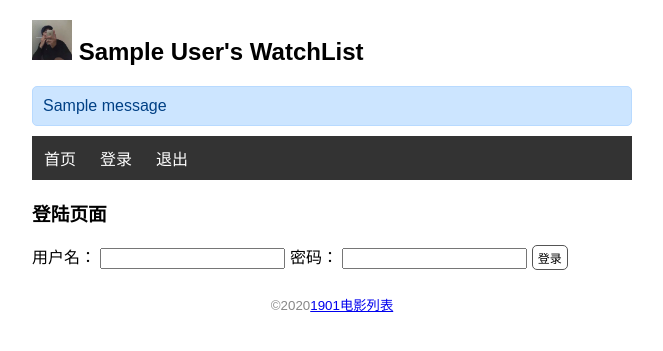
After one commit to 15234532461/flask1901c, a Flask app: page /login in a window 1280 px wide. The commit adds this page. Shown: the top 351 px of the page, without its empty margins (308-971 px from the left). Run offline with Flask 2, Linux system fonts and the light colour scheme; tables that the repository leaves empty hold one stand-in row (values such as "Sample post"); one stand-in notice (Sample message) is shown.

Commit message:
自定义用户认证完结

```diff
--- a/day1/watchlist/app.py
+++ b/day1/watchlist/app.py
@@ -2,9 +2,10 @@ import os
 import sys
 
 from flask import Flask,render_template,flash,redirect,request,url_for
+from werkzeug.security import generate_password_hash,check_password_hash
 import click
-from flask_sqlalchemy import SQLAlchemy  #导入扩展类
-
+from flask_sqlalchemy import SQLAlchemy  # 导入扩展类
+from flask_login import LoginManager,UserMixin,login_user,logout_user,login_required
 WIN = sys.platform.startswith('win')
 if WIN:
     prefix = 'sqlite:///'
@@ -14,13 +15,28 @@ else:
 app = Flask(__name__)
 # app.config['SQLALCHEMY_DATABASE_URI'] = 'sqlite:////'+os.path.join(app.root_path,'data.db')
 app.config['SQLALCHEMY_DATABASE_URI'] = 'sqlite:///'+os.path.join(app.root_path,'data.db')
-app.config['SQLALCHEMY_TRACK_MODIFICATIONS'] = False #关闭了对模型修改的监控
+app.config['SQLALCHEMY_TRACK_MODIFICATIONS'] = False # 关闭了对模型修改的监控
 app.config['SECRET_KEY'] = 'watchlist_dev'
-db = SQLAlchemy(app)  #初始化扩展,传入程序实例app
-#models
-class User(db.Model):
+db = SQLAlchemy(app)  # 初始化扩展,传入程序实例app
+login_manager = LoginManager(app) # 实例化登录拓展类
+@login_manager.user_loader
+def load_user(user_id):
+    user = User.query.get(int(user_id))
+    return user
+
+
+# models
+class User(db.Model,UserMixin):
     id = db.Column(db.Integer,primary_key=True)
     name = db.Column(db.String(20))
+    username = db.Column(db.String(20))
+    password_hash = db.Column(db.String(128))
+
+    def set_password(self,password):
+        self.password_hash = generate_password_hash(password)
+    def validate_password(self,password):
+        return check_password_hash(self.password_hash,password)
+
 class Movie(db.Model):
     id = db.Column(db.Integer,primary_key=True)
     title = db.Column(db.String(60))
@@ -40,11 +56,11 @@ def index():
         # request 在请求触发的时候才会包含数据
         title = request.form.get('title')
         year = request.form.get('year')
-        #验证数据
+        # 验证数据
         if not title or not year or len(year)>4 or len(title)>60:
             flash('不能为空或超过最大长度！')
             return redirect(url_for('index'))
-        #保存表单数据
+        # 保存表单数据
         movie = Movie(title=title,year=year)
         db.session.add(movie)
         db.session.commit()
@@ -57,7 +73,7 @@ def index():
 # def home(name):
 #     #print(url_for("home",name="queen"))
 #     return "<h1>Hello,%s</h1>"%name
-#更新电影信息
+# 更新电影信息
 @app.route('/movie/edit/<int:movie_id>',methods=['GET','POST'])
 def edit(movie_id):
     movie = Movie.query.get_or_404(movie_id)
@@ -75,8 +91,10 @@ def edit(movie_id):
         return redirect(url_for('index'))
     return render_template('edit.html',movie=movie)
 
-#删除电影信息
+
+# 删除电影信息
 @app.route('/movie/delete/<int:movie_id>',methods=['POST'])
+@login_required
 def delete(movie_id):
     movie = Movie.query.get_or_404(movie_id)
     db.session.delete(movie)
@@ -85,12 +103,39 @@ def delete(movie_id):
     return redirect(url_for('index'))
 
 
+# 登录
+@app.route('/login',methods=['GET','POST'])
+def login():
+    if request.method == 'POST':
+        # request 在请求触发的时候才会包含数据
+        username = request.form.get('username')
+        password = request.form.get('password')
+        # 验证数据
+        if not username or not password:
+            flash('输入错误！')
+            return redirect(url_for('login'))
+        # 和数据库中的信息进行比对验证
+        user = User.query.first()
+        if user.username == username and user.validate_password(password):
+            login_user(user)
+            flash('登录成功')
+            return redirect(url_for('index'))
+        flash('用户名或密码错误')
+        return redirect(url_for('login'))
+    return render_template('login.html')
+
+# 退出
+@login_required
+@app.route('/logout')
+def logout():
+    logout_user()
+    flash('拜拜')
+    return redirect(url_for('index'))
 
 
-
-#自定义命令
+# 自定义命令
 # 新建data.db的数据库初始化命令
-@app.cli.command()  #这个装饰器，可以注册命令
+@app.cli.command()  # 这个装饰器，可以注册命令
 @click.option('--drop',is_flag=True,help="删除后再创建")
 def initdb(drop):
     if drop:
@@ -98,7 +143,29 @@ def initdb(drop):
     db.create_all()
     click.echo("初始化数据库完成")
 
-#向data.db中写入数据的命令
+# 生成管理员账户
+@app.cli.command()
+@click.option('--username',prompt=True,help='管理员账号')
+@click.option('--password',prompt=True,help='管理员密码',hide_input=True,confirmation_prompt=True)
+def admin(username,password):
+    db.create_all()
+    user = User.query.first()
+    if user is not None:
+        click.echo('更新用户信息')
+        user.username = username
+        user.set_password = password
+    else:
+        click.echo('创建用户信息')
+        user = User(username=username,name='Admin')
+        user.set_password(password)
+        db.session.add(user)
+    db.session.commit()
+    click.echo('管理员创建完成')
+
+
+
+
+# 向data.db中写入数据的命令
 @app.cli.command()
 def forge():
     name = "Queen"
@@ -123,10 +190,10 @@ def forge():
     click.echo("插入数据完成！")
 
 
-#错误处理函数
+# 错误处理函数
 @app.errorhandler(404)
 def page_not_found(e):
-    #返回模板和状态码
+    # 返回模板和状态码
     return render_template('404.html'),404
 
 
--- a/day1/watchlist/templates/base.html
+++ b/day1/watchlist/templates/base.html
@@ -16,13 +16,19 @@
     </h2>
     <!-- 提示信息 -->
     {% for message in get_flashed_messages() %}
-        <div>{{ message }}</div>
+        <div class="alert">{{ message }}</div>
     {% endfor %}
     <nav>
         <ul>
             <li>
                 <a href="{{ url_for('index')}}">首页</a>
             </li>
+            <li>
+                    <a href="{{ url_for('login')}}">登录</a>
+                </li>
+                <li>
+                        <a href="{{ url_for('logout')}}">退出</a>
+                    </li>
         </ul>
     </nav>
     {% block content %}{% endblock %}
--- /dev/null
+++ b/day1/watchlist/templates/login.html
@@ -0,0 +1,11 @@
+{% extends 'base.html' %}
+
+{% block content%}
+<h3>登陆页面</h3>
+<form action="" method="POST">
+        用户名： <input type="text" name="username" autocomplete="off" required>
+        密码： <input type="password" name="password"autocomplete="off" required>
+        <input type="submit" class="btn" name="submit" value="登录">
+
+    </form>
+{% endblock %}
```
Also changed, not shown: day1/watchlist/static/css/style.css (+11 -0 lines).
